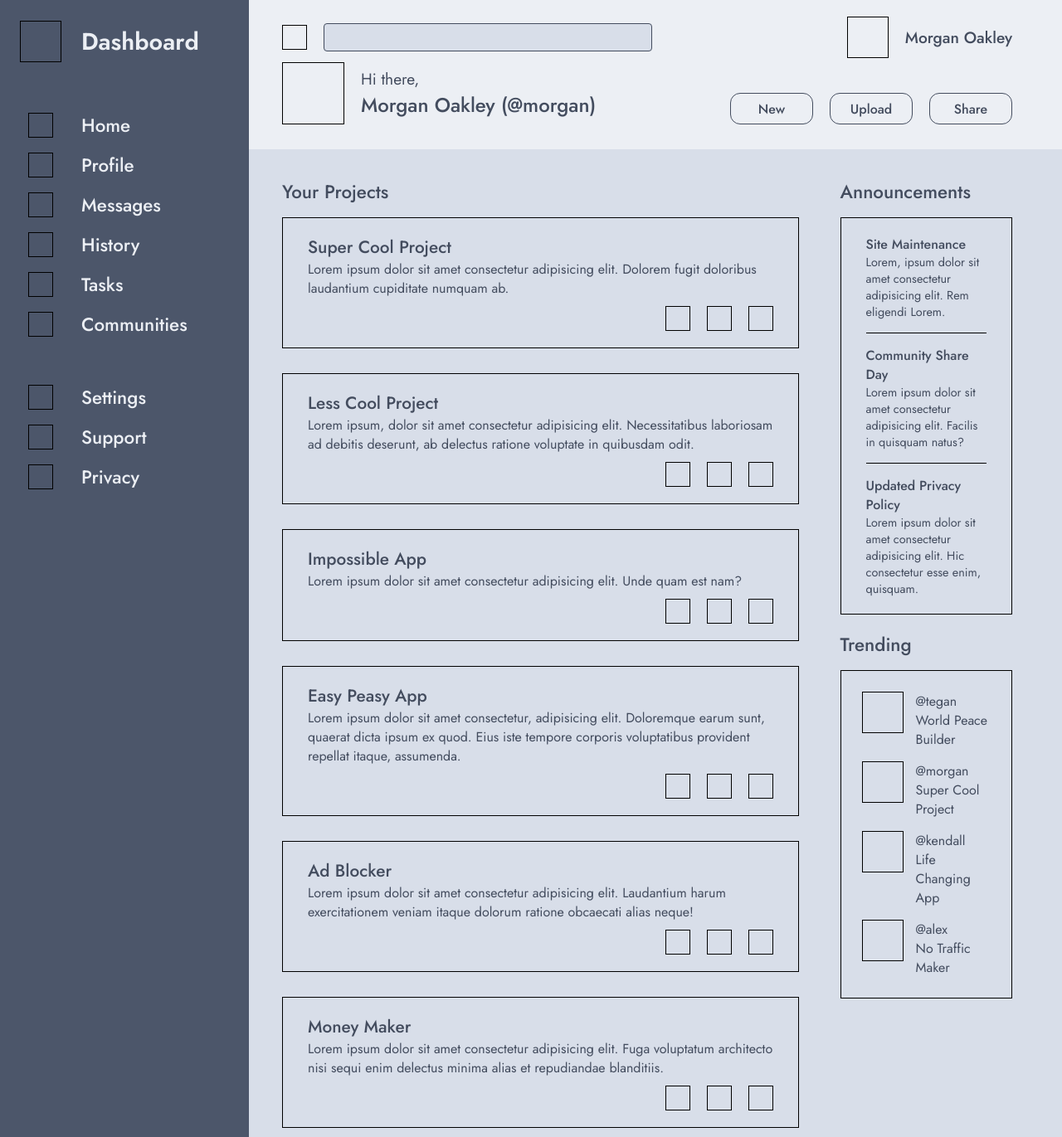
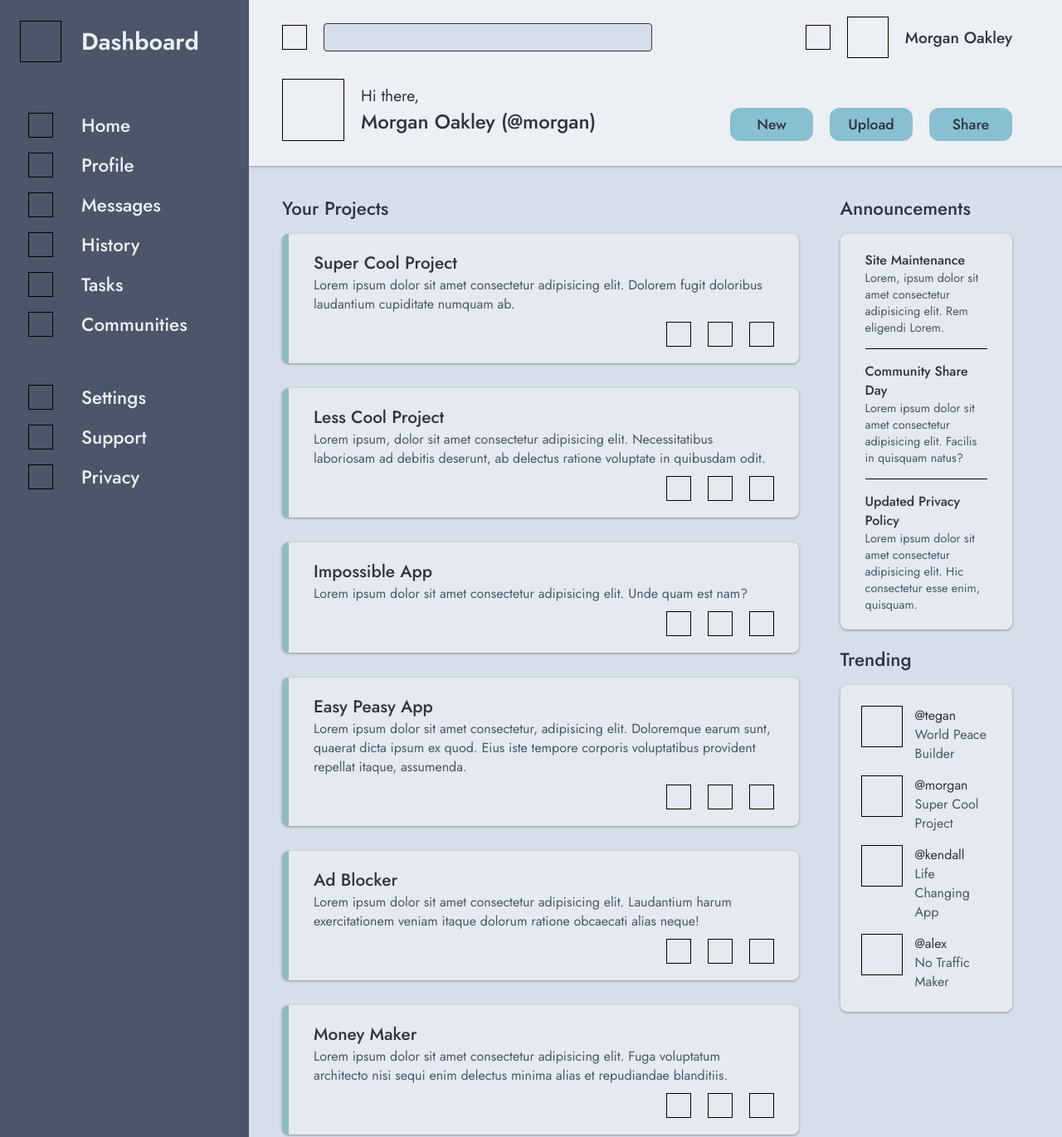
Before and after one commit to rchrd-0/admin-dashboard, a plain HTML site: page index.html in a window 1280 px wide. Shown: the top 1371 px of the page at 83% size. Drawn offline with Linux system fonts and the light colour scheme.

Commit message:
Add card styling

```diff
--- a/css/style.css
+++ b/css/style.css
@@ -3,8 +3,13 @@
 :root {
   --light-base: #D8DEE9;
   --light-secondary: #ECEFF4;
-  --dark-primary: #434C5E;
+  --light-tertiary: #E5E9F0;
+  --dark-primary: #2e3440;
+  /* --dark-primary: #434C5E; */
   --dark-secondary: #4C566A;
+  --accent-primary: #8FBCBB;
+  --accent-secondary: #88C0D0;
+
 }
 
 * {
@@ -30,6 +35,10 @@ body {
 
 }
 
+.secondary-text {
+  color: var(--dark-secondary);
+}
+
 ul {
   list-style-type: none;
 }
@@ -37,7 +46,7 @@ ul {
 .container {
   display: grid;
   grid-template-columns: 300px 1fr;
-  grid-template-rows: 180px 1fr;
+  grid-template-rows: 200px 1fr;
 }
 
 .header,
@@ -103,6 +112,8 @@ ul {
   grid-template-rows: 1fr 2fr;
   padding-top: 20px;
   padding-bottom: 30px;
+  row-gap: 20px;
+  box-shadow: rgba(60, 64, 67, 0.3) 0px 1px 2px 0px, rgba(60, 64, 67, 0.15) 0px 1px 3px 1px;;
 
 
   background-color: var(--light-secondary);
@@ -169,13 +180,15 @@ input[type="search"] {
 
 .account-actions button {
   width: 100px;
-  height: 38px;
-  border: 1px solid var(--dark-primary);
+  height: 40px;
+  /* border: 1px solid var(--dark-primary); */
   border-radius: 12px;
 
-  background-color: var(--light-secondary);
+  background-color: var(--accent-secondary);
+  /* background-color: var(--light-secondary);   */
   color: var(--dark-primary);
 
+  font-size: 1.1rem;
   font-weight: 500;
 
   cursor: pointer;
@@ -215,7 +228,13 @@ input[type="search"] {
   display: flex;
   flex-direction: column;
   padding: 20px 30px;
-  border: 1px solid black;
+  border-left: 8px solid var(--accent-primary);
+}
+
+.card {
+  background-color: var(--light-tertiary);
+  border-radius: 8px;
+  box-shadow: rgba(60, 64, 67, 0.3) 0px 1px 2px 0px, rgba(60, 64, 67, 0.15) 0px 1px 3px 1px;
 }
 
 .project-actions {
@@ -241,7 +260,6 @@ input[type="search"] {
 /* Announcements section */
 .announcements-card {
   padding: 5px 30px 20px 30px;
-  border: 1px solid black;
 }
 
 .announcement-item {
@@ -269,13 +287,16 @@ input[type="search"] {
   flex-direction: column;
   gap: 15px;
   padding: 25px 25px;
-  border: 1px solid black;
 }
 
 .trending-item {
   display: grid;
   grid-template-columns: 50px 1fr;
   gap: 15px;
+}
+
+.trending-project {
+
 }
 
 .project-actions > button {
--- a/index.html
+++ b/index.html
@@ -63,6 +63,7 @@
           <input type="search" name="" id="">
         </div>
         <div class="header-cell account">
+          <div class="placeholder-0"></div>
           <div class="avatar placeholder-1"></div>
           <h3>Morgan Oakley</h2>
         </div>
@@ -83,9 +84,9 @@
         <div class="projects">
           <h2>Your Projects</h2>
           <div class="cards-container">
-            <div class="project-card">
+            <div class="project-card card">
               <h3 class="project-title">Super Cool Project</h3>
-              <p class="project-description">
+              <p class="project-description secondary-text">
                 Lorem ipsum dolor sit amet consectetur adipisicing elit. Dolorem
                 fugit doloribus laudantium cupiditate numquam ab.
               </p>
@@ -95,9 +96,9 @@
                 <div class="placeholder-0"></div>
               </div>
             </div>
-            <div class="project-card">
+            <div class="project-card card">
               <h3 class="project-title">Less Cool Project</h3>
-              <p class="project-description">
+              <p class="project-description secondary-text">
                 Lorem ipsum, dolor sit amet consectetur adipisicing elit.
                 Necessitatibus laboriosam ad debitis deserunt, ab delectus
                 ratione voluptate in quibusdam odit.
@@ -108,9 +109,9 @@
                 <div class="placeholder-0"></div>
               </div>
             </div>
-            <div class="project-card">
+            <div class="project-card card">
               <h3 class="project-title">Impossible App</h3>
-              <p class="project-description">
+              <p class="project-description secondary-text">
                 Lorem ipsum dolor sit amet consectetur adipisicing elit. Unde
                 quam est nam?
               </p>
@@ -120,9 +121,9 @@
                 <div class="placeholder-0"></div>
               </div>
             </div>
-            <div class="project-card">
+            <div class="project-card card">
               <h3 class="project-title">Easy Peasy App</h3>
-              <p class="project-description">
+              <p class="project-description secondary-text">
                 Lorem ipsum dolor sit amet consectetur, adipisicing elit.
                 Doloremque earum sunt, quaerat dicta ipsum ex quod. Eius iste
                 tempore corporis voluptatibus provident repellat itaque,
@@ -134,9 +135,9 @@
                 <div class="placeholder-0"></div>
               </div>
             </div>
-            <div class="project-card">
+            <div class="project-card card">
               <h3 class="project-title">Ad Blocker</h3>
-              <p class="project-description">
+              <p class="project-description secondary-text">
                 Lorem ipsum dolor sit amet consectetur adipisicing elit.
                 Laudantium harum exercitationem veniam itaque dolorum ratione
                 obcaecati alias neque!
@@ -147,9 +148,9 @@
                 <div class="placeholder-0"></div>
               </div>
             </div>
-            <div class="project-card">
+            <div class="project-card card">
               <h3 class="project-title">Money Maker</h3>
-              <p class="project-description">
+              <p class="project-description secondary-text">
                 Lorem ipsum dolor sit amet consectetur adipisicing elit. Fuga
                 voluptatum architecto nisi sequi enim delectus minima alias et
                 repudiandae blanditiis.
@@ -165,24 +166,24 @@
         <div class="sidebar-right">
           <div class="announcements">
             <h2>Announcements</h2>
-            <div class="announcements-card">
+            <div class="announcements-card card">
                 <div class="announcement-item">
                   <h3>Site Maintenance</h3>
-                  <p>
+                  <p class="secondary-text">
                     Lorem, ipsum dolor sit amet consectetur adipisicing elit. Rem
                     eligendi Lorem.
                   </p>
                 </div>
                 <div class="announcement-item">
                   <h3>Community Share Day</h3>
-                  <p>
+                  <p class="secondary-text">
                     Lorem ipsum dolor sit amet consectetur adipisicing elit.
                     Facilis in quisquam natus?
                   </p>
                 </div>
                 <div class="announcement-item">
                   <h3>Updated Privacy Policy</h3>
-                  <p>
+                  <p class="secondary-text">
                     Lorem ipsum dolor sit amet consectetur adipisicing elit. Hic
                     consectetur esse enim, quisquam.
                   </p>
@@ -191,33 +192,33 @@
           </div>
           <div class="trending">
             <h2>Trending</h2>
-            <div class="trending-card">
+            <div class="trending-card card">
               <div class="trending-item">
                 <div class="avatar placeholder-1"></div>
                 <div class="trending-details">
                   <h3 class="username">@tegan</h3>
-                  <h3 class="trending-project">World Peace Builder</h2>
+                  <h3 class="trending-project secondary-text">World Peace Builder</h2>
                 </div>
               </div>
               <div class="trending-item">
                 <div class="avatar placeholder-1"></div>
                 <div class="trending-details">
                   <h3 class="username">@morgan</h3>
-                  <h3 class="trending-project">Super Cool Project</h2>
+                  <h3 class="trending-project secondary-text">Super Cool Project</h2>
                 </div>
               </div>
               <div class="trending-item">
                 <div class="avatar placeholder-1"></div>
                 <div class="trending-details">
                   <h3 class="username">@kendall</h3>
-                  <h3 class="trending-project">Life Changing App</h2>
+                  <h3 class="trending-project secondary-text">Life Changing App</h2>
                 </div>
               </div>
               <div class="trending-item">
                 <div class="avatar placeholder-1"></div>
                 <div class="trending-details">
                   <h3 class="username">@alex</h3>
-                  <h3 class="trending-project">No Traffic Maker</h2>
+                  <h3 class="trending-project secondary-text">No Traffic Maker</h2>
                 </div>
               </div>
             </div>
```
